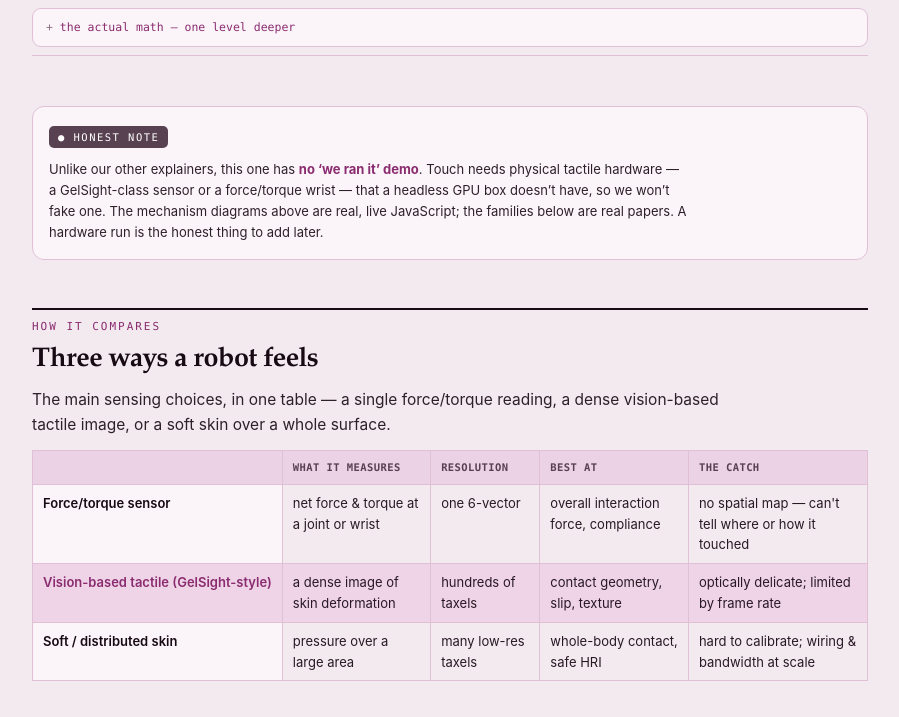
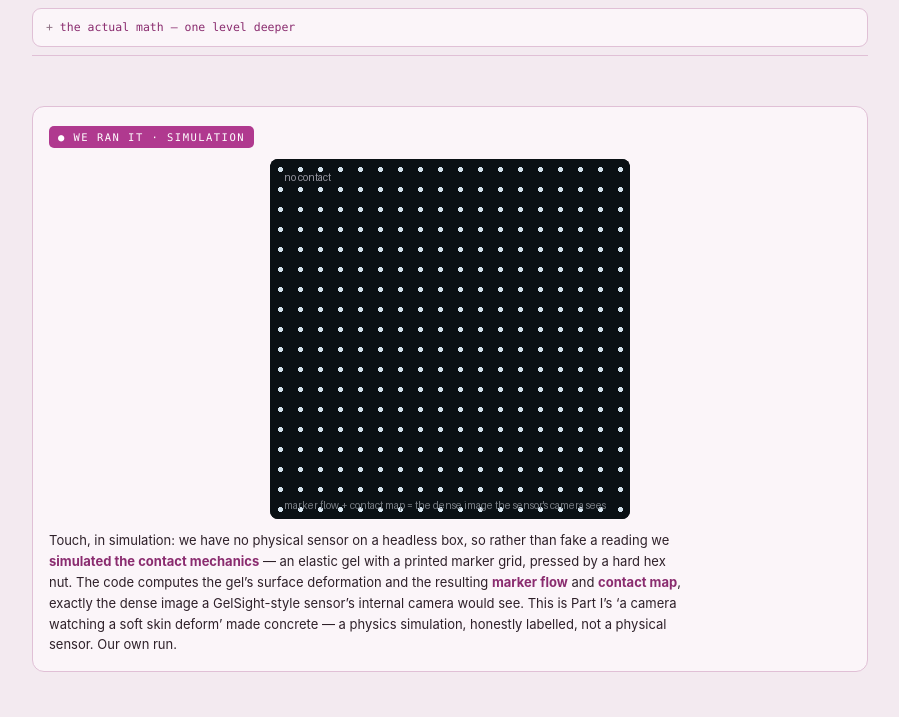
Before and after one commit to mehtama1234/robotics-2025-site, a plain HTML site: page tactile-explained.html in a window 1280 px wide. Shown: the part 4408-5125 px from the top of the page, without its empty margins (190-1089 px from the left). Drawn offline with Linux system fonts and the light colour scheme.

Commit message:
Tactile: contact-mechanics GelSight simulation (marker flow + contact map), honestly labelled — replaces the last honest note; all 19 explainers now have a we-ran-it

```diff
--- a/tactile-explained.html
+++ b/tactile-explained.html
@@ -29,6 +29,7 @@ h2{font-family:var(--serif);font-size:25px;letter-spacing:-.02em;margin:2px 0 14
 .eq{font-family:var(--mono);font-size:13px;background:var(--tint);padding:2px 7px;border-radius:5px;color:var(--accent-deep);white-space:nowrap}
 .ranfig{margin:20px 0 4px;background:var(--panel);border:1px solid var(--line);border-radius:12px;padding:16px}
 .ranbadge{font-family:var(--mono);font-size:10.5px;letter-spacing:.14em;text-transform:uppercase;color:#fff;background:var(--accent);display:inline-block;padding:3px 9px;border-radius:5px;margin-bottom:11px}
+.ranfig img{display:block;width:100%;max-width:360px;margin:0 auto;height:auto;border-radius:8px;background:#0C1218}
 .ranfig figcaption{font-size:13px;color:#2E2029;margin-top:11px;max-width:78ch}.ranfig figcaption b{color:var(--accent-deep)}
 .math{margin:6px 0 2px;border:1px solid var(--line);border-radius:9px;background:var(--panel)}
 .math summary{cursor:pointer;font-family:var(--mono);font-size:11.5px;color:var(--accent-deep);padding:9px 13px;list-style:none}
@@ -151,7 +152,7 @@ footer{border-top:1px solid var(--line);margin-top:34px;padding:22px 0 60px;colo
   <details class="math"><summary>the actual math &mdash; one level deeper</summary><div class="mbody"><p>Impedance / force control commands a target wrench and lets motion comply: F = K(x* &minus; x) with a force target, instead of tracking x* rigidly.</p>
 <p>Contact-rich control regulates force through mode switches (stick/slip/separate), which requires measuring force &mdash; the sensor closes the loop.</p></div></details>
 </section>
-<section class="fp"><figure class="ranfig"><div class="ranbadge" style="background:var(--graphite)">&#9679; honest note</div><figcaption style="margin-top:0">Unlike our other explainers, this one has <b>no &lsquo;we ran it&rsquo; demo</b>. Touch needs physical tactile hardware &mdash; a GelSight-class sensor or a force/torque wrist &mdash; that a headless GPU box doesn&rsquo;t have, so we won&rsquo;t fake one. The mechanism diagrams above are real, live JavaScript; the families below are real papers. A hardware run is the honest thing to add later.</figcaption></figure></section>
+<section class="fp"><figure class="ranfig"><div class="ranbadge">&#9679; we ran it &middot; simulation</div><img src="assets/ta/gelsight_sim.gif" alt="A contact-mechanics simulation of a GelSight-style tactile sensor pressed by a hex nut, showing marker flow and a contact map"><figcaption>Touch, in simulation: we have no physical sensor on a headless box, so rather than fake a reading we <b>simulated the contact mechanics</b> &mdash; an elastic gel with a printed marker grid, pressed by a hard hex nut. The code computes the gel&rsquo;s surface deformation and the resulting <b>marker flow</b> and <b>contact map</b>, exactly the dense image a GelSight-style sensor&rsquo;s internal camera would see. This is Part&nbsp;I&rsquo;s &lsquo;a camera watching a soft skin deform&rsquo; made concrete &mdash; a physics simulation, honestly labelled, not a physical sensor. Our own run.</figcaption></figure></section>
 
 <div class="part">
   <div class="pl">how it compares</div><h2>Three ways a robot feels</h2>
@@ -428,6 +429,6 @@ footer{border-top:1px solid var(--line);margin-top:34px;padding:22px 0 60px;colo
 
 </div>
 <div class="wrap"><nav class="related"><b>related explainers</b> <a href="manipulation-explained.html">Manipulation</a> &middot; <a href="hardware-explained.html">Hardware</a> &middot; <a href="medical-explained.html">Medical &amp; Surgical</a> &middot; <a href="diffusion-policies-explained.html">Diffusion Policies</a> &middot; <a href="math-explained.html">the mathematics</a> &middot; <a href="the-machine.html">the whole machine</a></nav></div>
-<footer><div class="wrap">Tactile &amp; Force Sensing explainer &middot; mechanism diagrams are live JavaScript (assets/ta-anim.js) &middot; no hardware demo (honest note) &middot; application map mined from ICRA/IROS/CoRL/RSS + CVPR 2026 &middot; the sense of touch under the <a href="the-machine.html">four-stage loop</a> &middot; <a href="index.html">Robotics 2025 home</a></div></footer>
+<footer><div class="wrap">Tactile &amp; Force Sensing explainer &middot; mechanism diagrams are live JavaScript (assets/ta-anim.js) &middot; the GelSight run is a contact-mechanics simulation (ours) &middot; application map mined from ICRA/IROS/CoRL/RSS + CVPR 2026 &middot; the sense of touch under the <a href="the-machine.html">four-stage loop</a> &middot; <a href="index.html">Robotics 2025 home</a></div></footer>
 <script src="assets/ta-anim.js"></script>
 </body></html>
```
Also changed, not shown: assets/ta/gelsight_sim.gif (added), assets/ta/gelsight_sim_still.png (added).
